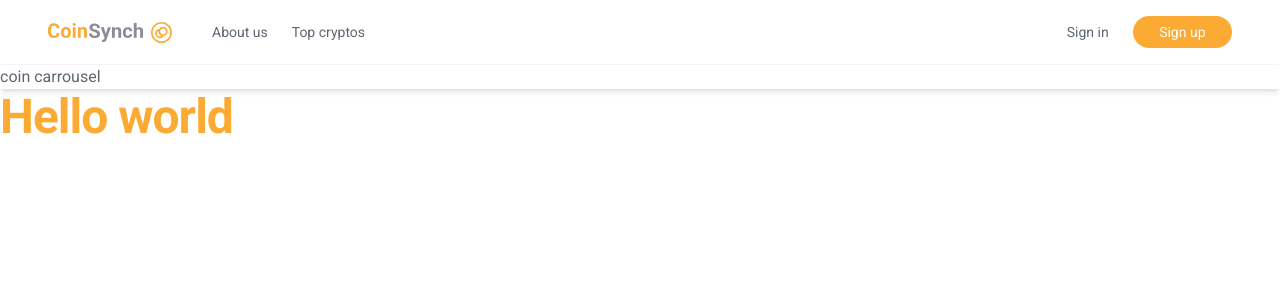
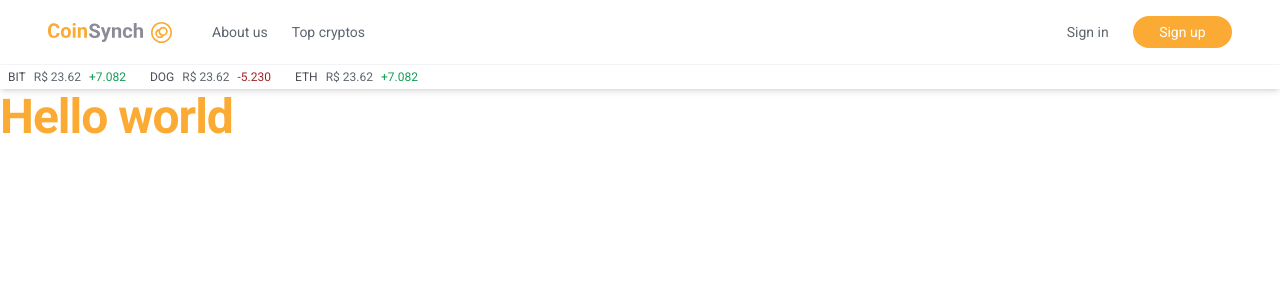
Before and after one commit to henriquecbuss/edusynch-frontend-challenge, a Next.js app: page / in a window 1280 px wide. Shown: the top 300 px of the page. Built offline with nearby package versions, Linux system fonts and the light colour scheme.

Commit message:
Implement basic CoinCarrousel component

```diff
--- a/src/components/CoinCarrousel.tsx
+++ b/src/components/CoinCarrousel.tsx
@@ -1,4 +1,6 @@
+import clsx from 'clsx'
 import { forwardRef } from 'react'
+import FormattedNumber from './FormattedNumber'
 
 type Coin = {
   symbol: string
@@ -9,13 +11,49 @@ type Coin = {
 const CoinCarrousel = forwardRef<
   HTMLDivElement,
   { className?: string; coins: Coin[] }
->(({ className }, ref) => {
+>(({ className, coins }, ref) => {
   return (
-    <div className={className} ref={ref}>
-      coin carrousel
+    <div className={clsx('py-[5px] overflow-hidden', className)}>
+      <div
+        className={clsx('mx-2 flex items-center gap-6 overflow-hidden')}
+        ref={ref}
+      >
+        {coins.map((coin) => (
+          <Coin coin={coin} key={coin.symbol} />
+        ))}
+      </div>
     </div>
   )
 })
 CoinCarrousel.displayName = 'CoinCarrousel'
 
+const Coin = ({ coin }: { coin: Coin }) => {
+  return (
+    <div className="text-small-label flex items-center gap-2 flex-shrink-0">
+      <span className="text-secondary-800">{coin.symbol}</span>
+      <span>
+        <FormattedNumber
+          number={coin.price}
+          options={{ style: 'currency', currency: 'BRL' }}
+        />
+      </span>
+      <span
+        className={clsx({
+          'text-tertiary-700': coin.change > 0,
+          'text-quaternary-700': coin.change < 0,
+        })}
+      >
+        <FormattedNumber
+          number={coin.change}
+          options={{
+            signDisplay: 'always',
+            minimumFractionDigits: 3,
+            maximumFractionDigits: 3,
+          }}
+        />
+      </span>
+    </div>
+  )
+}
+
 export default CoinCarrousel
--- a/src/components/Header.tsx
+++ b/src/components/Header.tsx
@@ -5,6 +5,24 @@ import Logo from './Logo'
 import Link from 'next/link'
 import User from './User'
 import CoinCarrousel from './CoinCarrousel'
+
+const coins = [
+  {
+    symbol: 'BIT',
+    price: 23.62,
+    change: 7.082,
+  },
+  {
+    symbol: 'DOG',
+    price: 23.62,
+    change: -5.23,
+  },
+  {
+    symbol: 'ETH',
+    price: 23.62,
+    change: 7.082,
+  },
+]
 
 const Header = () => {
   const headerRef = useRef<HTMLElement>(null)
@@ -23,7 +41,7 @@ const Header = () => {
           <HeaderLink href="#top-cryptos">Top cryptos</HeaderLink>
         </nav>
 
-        <CoinCarrousel className="hidden lg:block ml-auto" coins={[]} />
+        <CoinCarrousel className="hidden lg:block lg:ml-auto" coins={coins} />
 
         <User
           className="hidden md:block ml-auto lg:ml-20"
@@ -36,7 +54,7 @@ const Header = () => {
       <CoinCarrousel
         className="lg:hidden shadow-md"
         ref={carrouselRef}
-        coins={[]}
+        coins={coins}
       />
     </>
   )
```
